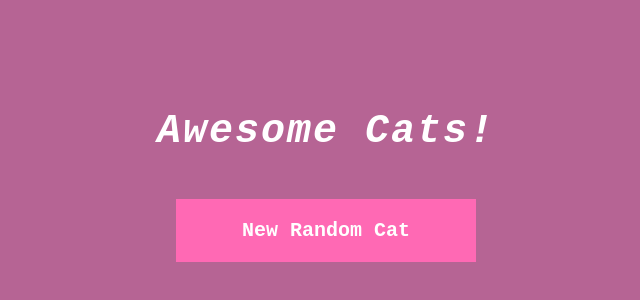
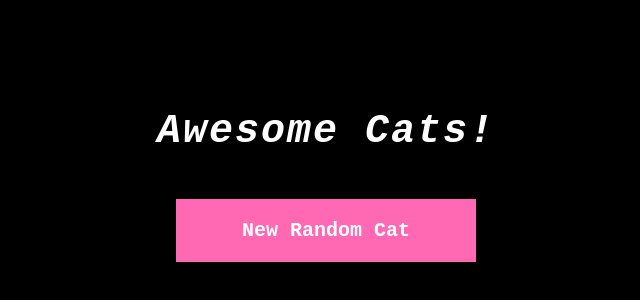
Before and after one commit to LauraLegro/cat-meme, a plain HTML site: page index.html in a window 1280 px wide. Shown: the part 228-528 px from the top of the page, without its empty margins (314-954 px from the left). Drawn offline with Linux system fonts and the light colour scheme; no server answers.

Commit message:
Change body background color to black

```diff
--- a/styles.css
+++ b/styles.css
@@ -16,7 +16,7 @@ img {
   background-size: cover;
 }
 body {
-  background-color: rgb(182, 100, 148);
+  background-color: black;
   margin: 0 auto;
   overflow: auto;
 }
```
